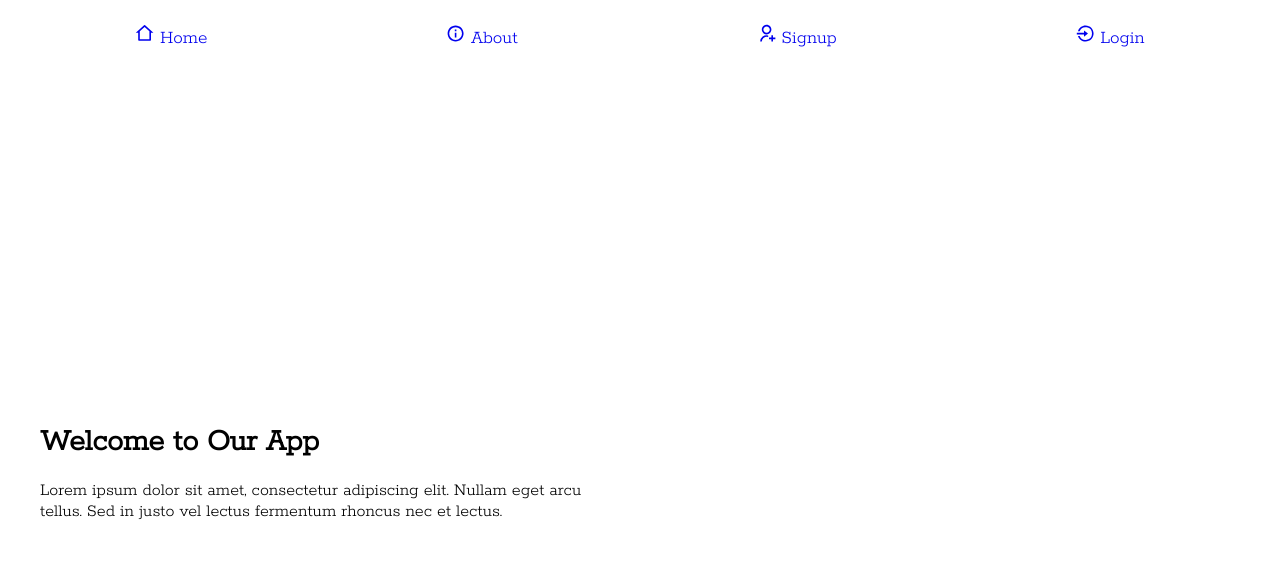
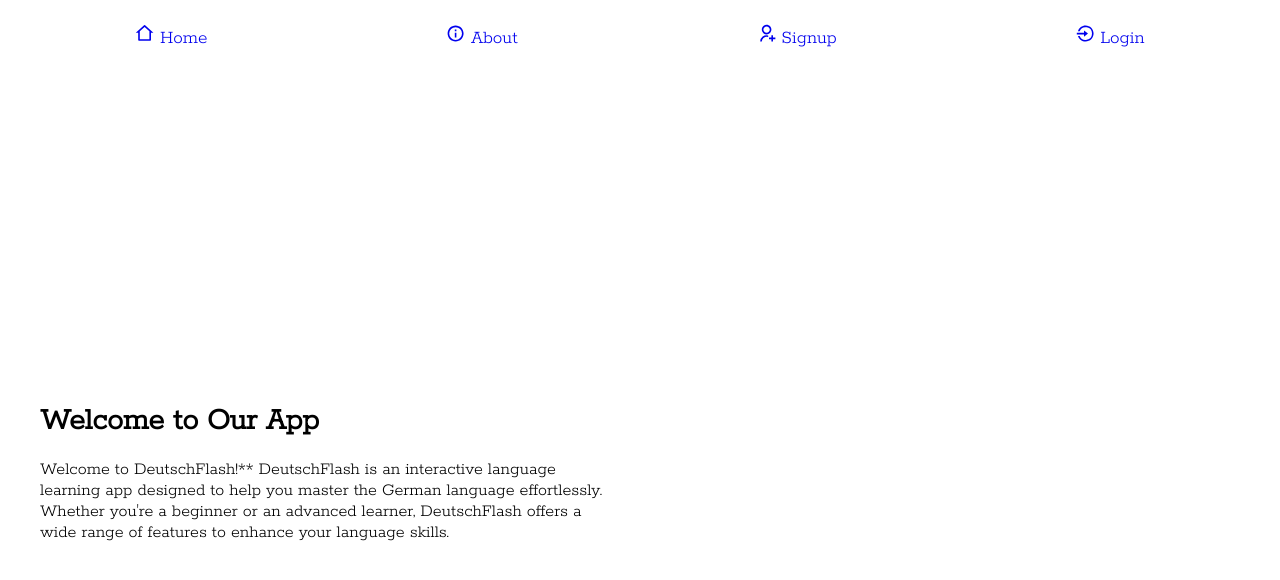
Before and after one commit to josephsegbefia/buddycards-client, a React (Vite) app: page / in a window 1280 px wide. Shown: the top 580 px of the page. Built offline with nearby package versions, Linux system fonts and the light colour scheme.

Commit message:
prepare for deployment

```diff
--- a/src/card.css
+++ b/src/card.css
@@ -27,12 +27,12 @@
   backface-visibility: hidden;
 
   /* Alignment */
-  /* position: absolute; */
+  position: absolute;
 
   /* Content Alignment */
-  /* display: flex; */
-  /* justify-content: center; */
-  /* align-items: center; */
+  display: flex;
+  justify-content: center;
+  align-items: center;
 
   /* Content Styling */
   /* font-family: Montserrat; */
--- a/src/components/PracticeCard.jsx
+++ b/src/components/PracticeCard.jsx
@@ -79,9 +79,12 @@ function PracticeCard({ onClick }) {
   }
 
   return (
+    <div>
+      <div className="results">
+        <h2>Practice Mode</h2>
+      </div>
+
       <div className="card-container card">
-      <h1>Practice Mode</h1>
-      <br />
         <CardContainer className="card-front">
           <Form onSubmit={handleSubmit}>
             <FormGroup>
@@ -102,20 +105,21 @@ function PracticeCard({ onClick }) {
           </div>
         </CardContainer>
 
-      <CardContainer className="card-back">
-        <h3>Back</h3>
+        <CardContainer className="card-back results">
           {currentCard.translation}
-        {score}
+          <br />
+
           <FlashCardButton
             onClick={() => {
               onClick(), handleNextCard(), setDisabled(true);
             }}
-          style={{ backgroundColor: "green" }}
+            style={{ backgroundColor: "green", display: "block" }}
           >
             Next Card
           </FlashCardButton>
         </CardContainer>
       </div>
+    </div>
   );
 }
 
--- a/src/index.css
+++ b/src/index.css
@@ -83,3 +83,9 @@ a {
   display: flex;
   margin: 1rem;
 }
+
+.results {
+  display: flex;
+  margin-top: 4rem;
+  justify-content: center;
+}
--- a/src/layout-components/components.js
+++ b/src/layout-components/components.js
@@ -97,7 +97,7 @@ export const SubmitButton = styled.button`
   }
 `;
 
-export const Header = styled.h3`
+export const Header = styled.h2`
   text-align: center;
 `;
 
--- /dev/null
+++ b/src/pages/About.jsx
@@ -0,0 +1,3 @@
+function About() {
+  return <div className="card-container"></div>;
+}
--- a/src/pages/HomePage.jsx
+++ b/src/pages/HomePage.jsx
@@ -13,8 +13,11 @@ const HomePage = () => {
       <AppInfo>
         <AppTitle>Welcome to Our App</AppTitle>
         <AppDescription>
-          Lorem ipsum dolor sit amet, consectetur adipiscing elit. Nullam eget
-          arcu tellus. Sed in justo vel lectus fermentum rhoncus nec et lectus.
+          Welcome to DeutschFlash!** DeutschFlash is an interactive language
+          learning app designed to help you master the German language
+          effortlessly. Whether you're a beginner or an advanced learner,
+          DeutschFlash offers a wide range of features to enhance your language
+          skills.
         </AppDescription>
       </AppInfo>
     </HomeWrapper>
```
Lines whose indentation alone changed are shown as unchanged.
